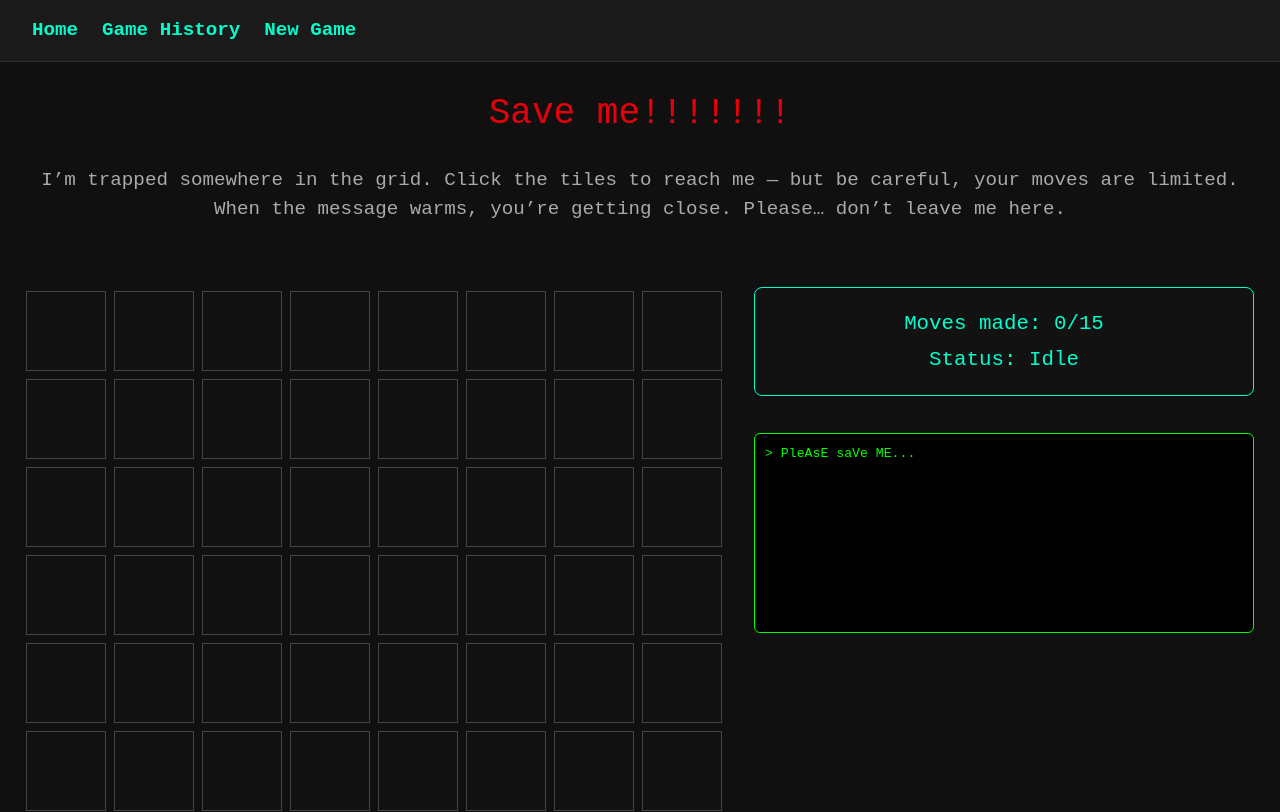
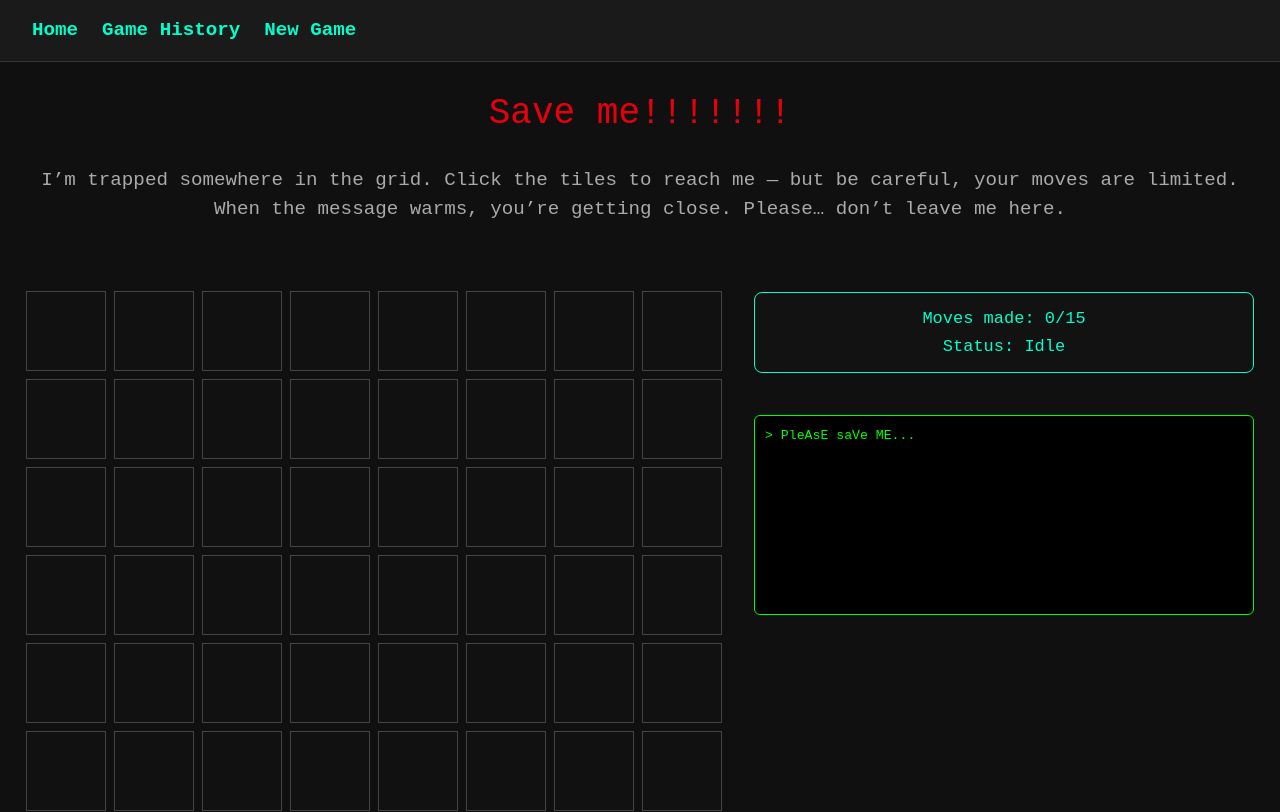
Before and after one commit to Nanacui61/final-project, a Next.js app: page /New_game in a window 1280 px wide. Shown: the top 812 px of the page. Built offline with nearby package versions, Linux system fonts and the light colour scheme.

Commit message:
Update StatusPanel.tsx, added comments and replaced all rem with px/ %

```diff
--- a/components/StatusPanel.tsx
+++ b/components/StatusPanel.tsx
@@ -1,3 +1,5 @@
+// <! WRITTEN BY STEVEN !>
+// this is the panel on top of the terminal
 'use client';
 
 import styled from "styled-components";
@@ -8,31 +10,32 @@ import { MAX_MOVES } from "@/lib/constants";
 const Panel = styled.div`
   background: #121212;
   color: #00ffcc;
-  padding: 1rem;
+  padding: 2%;
   border: 1px solid #00ffcc;
   border-radius: 8px;
   width: 100%;
   max-width: 600px;
-  margin: 1rem auto;
+  margin: 4.2% auto;
   font-family: monospace;
-    font-size: 1.3rem;
+  font-size: calc(1px + 2vh);
   text-align: center;
 `;
 
 const Info = styled.p`
-  margin: 0.25rem 0;
+  margin: 0.5% 0;
 `;
 
 
 const BigStatus = styled.div<{ type: 'win' | 'lose' }>`
-  font-size: 2.5rem;
-  font-weight: bold;
-  margin-top: 1rem;
-  color: ${({ type }) => (type === 'win' ? '#ff4444' : '#ff0000')};
-  text-shadow: 0 0 10px ${({ type }) => (type === 'win' ? 'black' : 'black')};
+    font-size: calc(2px + 5vh);
+    font-weight: bold;
+    margin-top: 1%;
+    color: ${({ type }) => (type === 'win' ? '#ff4444' : '#ff0000')};
+    text-shadow: 0 0 10px ${({ type }) => (type === 'win' ? 'black' : 'black')};
 
 `;
 
+// displays current move count and max move count, also displays win/lose messages
 export default function StatusPanel() {
     const { moveCount, gameStatus } = useContext(EntityContext);
 
@@ -44,9 +47,9 @@ export default function StatusPanel() {
             <Info>Moves made: {moveCount}/{MAX_MOVES}</Info>
             {isWin && (
                 <BigStatus type={"win"}>
-                    I’m FREE!<br />
-                    You found me...<br />
-                    Thank you, stranger.
+                    I’m FrEE!<br />
+                    You fOUnd m3...<br />
+                    thaNk YOu, stRanGer.
                 </BigStatus>
 
             )}
```
